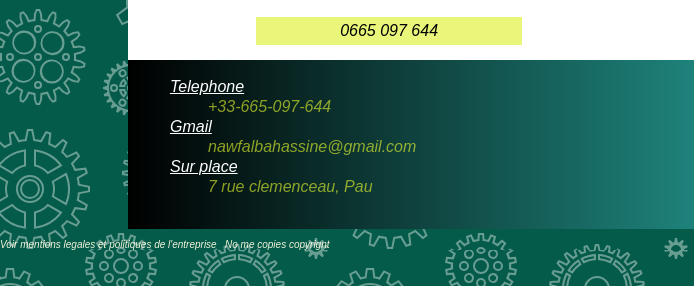
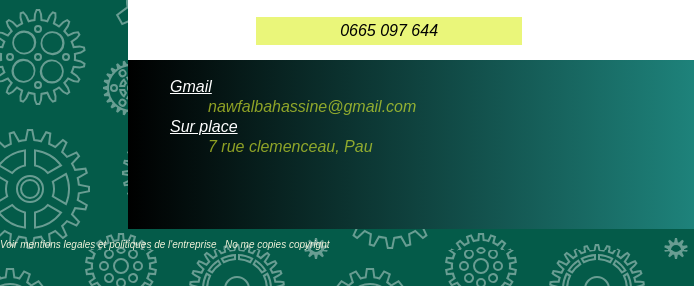
Before and after one commit to NawfalBaha/NBIKE, a plain HTML site: page contact.html in a window 1280 px wide. Shown: the part 214-500 px from the top of the page, 0-694 px from the left. Drawn offline with Linux system fonts and the light colour scheme.

Commit message:
Update contact.html

```diff
--- a/contact.html
+++ b/contact.html
@@ -75,10 +75,7 @@ OÙ NOUS TROUVER ?
 
     <div>
         <ul>
-            <li class="cali">Telephone</li>
-                <ul>
-                    <li class="veo">+33-665-097-644</li>
-                </ul>
+
             <li class="cali"> Gmail</li>
                 <ul>
                     <li class="veo">nawfalbahassine@gmail.com</li>
```
